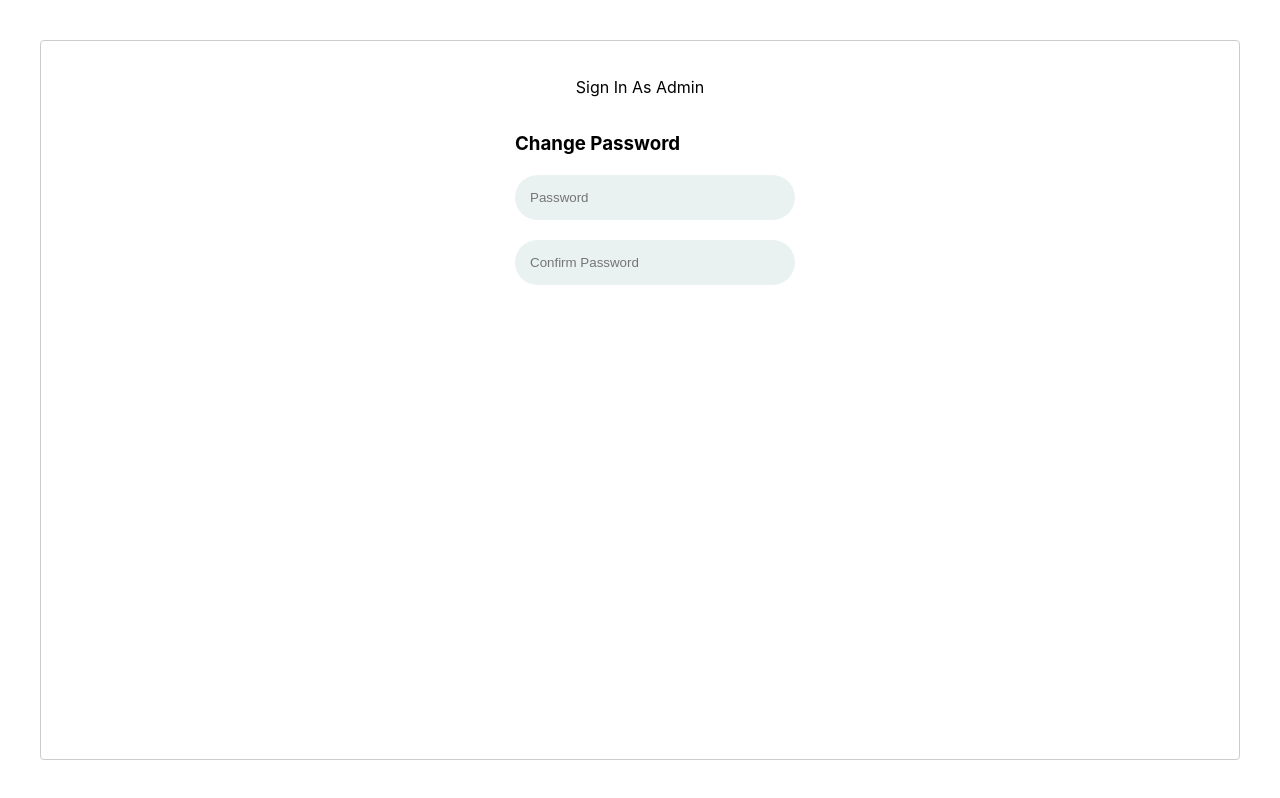
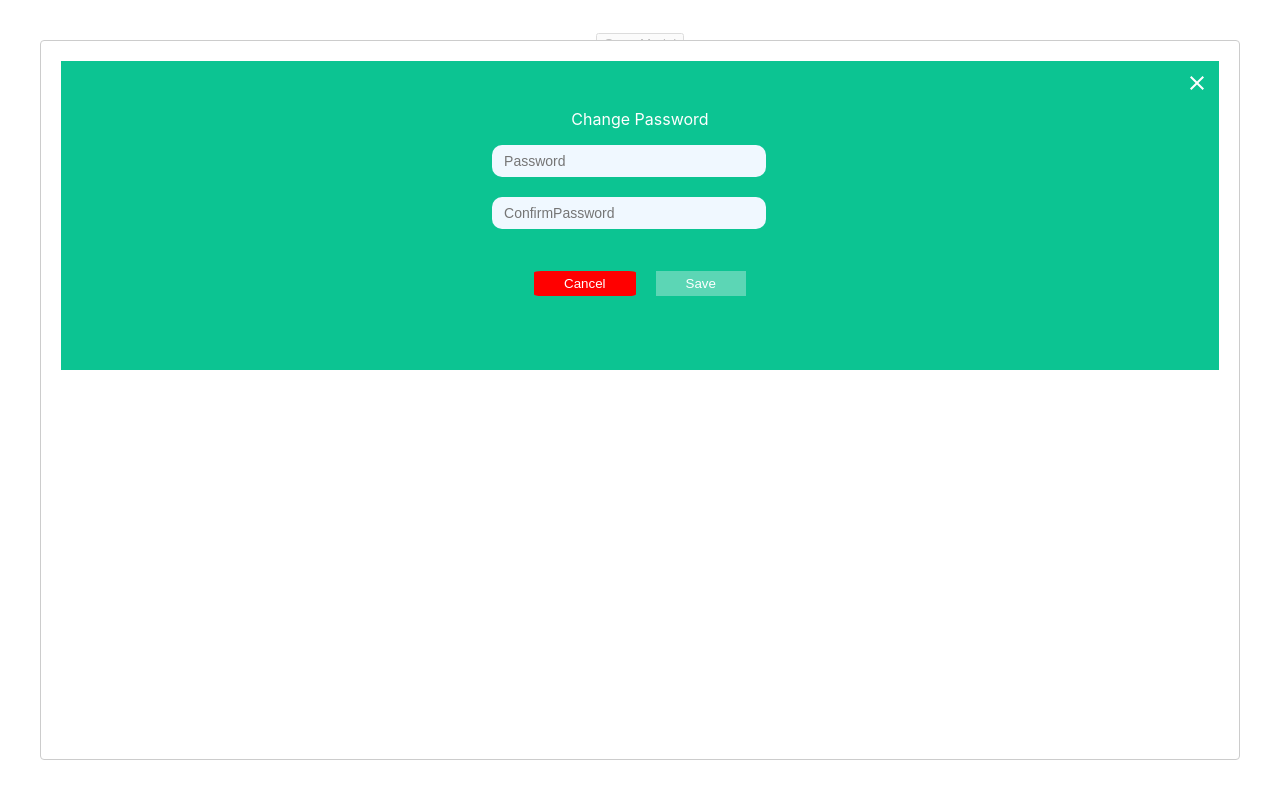
Before and after one commit to FMunir321/emumba, a React (Create React App) app: page / in a window 1280 px wide. Both pictures are taken after a click on the button "Open Model". Built offline with nearby package versions, Linux system fonts and the light colour scheme.

Commit message:
add module and set more

```diff
--- a/package.json
+++ b/package.json
@@ -13,6 +13,7 @@
     "@testing-library/user-event": "^13.5.0",
     "react": "^18.2.0",
     "react-dom": "^18.2.0",
+    "react-hook-form": "^7.45.2",
     "react-modal": "^3.16.1",
     "react-scripts": "5.0.1",
     "styled-components": "^5.3.11",
--- a/src/App.js
+++ b/src/App.js
@@ -10,6 +10,8 @@ import {
 import Dashboard from './component/User/Dashboard';
 import SigninUser from './component/User/SigninUser';
 import Login from './component/Admin/Login';
+import ReactModal from 'react-modal';
+import RecordsModal from './component/User/RecordsModal';
 
 function App() {
   return (
--- a/src/component/Admin/Login.js
+++ b/src/component/Admin/Login.js
@@ -1,64 +1,20 @@
+//import './../User/User.css;
 import React, { useState } from 'react';
 import { useNavigate, Link } from 'react-router-dom';
 
-import FacebookIcon from '@mui/icons-material/Facebook';
-import TwitterIcon from '@mui/icons-material/Twitter';
-import GoogleIcon from '@mui/icons-material/Google';
-import LinkedInIcon from '@mui/icons-material/LinkedIn';
 
 export default function Login() {
-    const navigate = useNavigate();
 
-    const [signInUser, setsignInUser] = useState({
-        Username: '',
-        Pincode: ''
-    });
-    const [Pincode, setPincode] = useState();
-    const [pincodeErr, setPincodeErr] = useState(true);
-
-    function loginHandle() {
-        console.log('login');
-        navigate('user/dashboard', { state: { signInUser } });
-    }
-
-    function handleInput(e) {
-        const name = e.target.name;
-        const value = e.target.value;
-        setsignInUser({ ...signInUser, [name]: value });
-        if (signInUser.Pincode.length > 3) {
-
-            alert('pincode must be 4 digit')
-        }
-        console.log(signInUser.Pincode);
-    }
     return (
-        <div className='App marginSinginUserPage'>
-            <b className='color1'>Sign In As Admin</b>
-
-            <form action='' onSubmit={loginHandle}>
-
-                <div className='inputBox'>
-                    <div style={{ flex: 1, justifyContent: 'space-between', flexDirection: 'row' }}>
-                        <FacebookIcon style={{ margin: '10px' }} />
-                        <input type='text' onChange={handleInput} placeholder="Username" name='Username' id='username' />
-                    </div>
-                </div>
-
-                <div className='inputBox'>
-                    <input type='number' placeholder="Pincode" onChange={handleInput} name='Pincode' id='Pincode'></input>
-                </div>
-                <button className='loginButton' type='submit'>LOGIN</button>
-
-            </form>
-            <div className='marginset'>Or Sign in using social platforms</div>
-            <div>
-                <div className='roundCircle'><FacebookIcon style={{ margin: '10px' }} /></div>
-                <div className='roundCircle'><TwitterIcon style={{ margin: '10px' }} /></div>
-                <div className='roundCircle'> <GoogleIcon style={{ margin: '10px' }} /></div>
-                <div className='roundCircle'><LinkedInIcon style={{ margin: '10px' }} /></div>
-            </div>
-
-            <p>Or Are you an admin? <Link to='/' className='linkstyle'>SignIn as user instead?</Link></p>
+        <div>
+            <p className='pTag'>Sign In as Admin</p>
+        <form>
+            <input type='text' id='username' name='username' placeholder='Username'></input>
+            <input type='number' id='pincode ' name='pincode' placeholder='Pincode'></input>
+            <button className='loginButton'>Login</button>
+        </form>
+        <p className=''>Or Sign in using social platforms</p>
+        <p className='para'>Or Are you an admin? <Link to='/' className='Linkstyle'>SignIn as user instead?</Link></p>
 
         </div>
     )
--- /dev/null
+++ b/src/component/Modal.css
@@ -0,0 +1,139 @@
+.modalBackground {
+    width: 320px;
+    height: 100vh;
+    background-color: #5cd6b5;
+    position: fixed;
+    display: flex;
+    justify-content: center;
+    align-items: center;
+  }
+
+  .modalContainer {
+    width: 300px;
+    height: 500px;
+    border-radius: 12px;
+    background-color: #5cd6b5;
+    box-shadow: rgba(0, 0, 0, 0.35) 0px 5px 15px;
+    display: flex;
+    flex-direction: column;
+    padding: 25px;
+  }
+
+  .modalContainer .title {
+    display: inline-block;
+    text-align: center;
+    margin-top: 10px;
+    color: white;
+  }
+
+  .titleCloseBtn {
+    display: flex;
+    justify-content: flex-end;
+  }
+
+  .titleCloseBtn button {
+    background-color: transparent;
+    border: none;
+    font-size: 25px;
+    cursor: pointer;
+  }
+
+  .modalContainer .body {
+    flex: 50%;
+    display: flex;
+    justify-content: center;
+    align-items: center;
+    font-size: 1.7rem;
+    text-align: center;
+  }
+
+  .modalContainer .footer {
+    flex: 20%;
+    display: flex;
+    justify-content: center;
+    align-items: center;
+  }
+
+  .modalContainer .footer button {
+    width: 150px;
+    height: 45px;
+    margin: 10px;
+    border: none;
+    background-color: cornflowerblue;
+    color: white;
+    border-radius: 8px;
+    font-size: 20px;
+    cursor: pointer;
+  }
+
+  #cancelBtn {
+    background-color: crimson;
+  }
+
+
+
+
+
+
+
+
+
+
+
+
+
+
+
+
+
+
+
+
+.ptag {
+    justify-content: center;
+    display: flex;
+}
+
+.inputBoxM {
+    margin: 20px 45px;
+    position: relative;
+    width: 250px;
+}
+
+.inputBoxM input {
+    width: 100%;
+    padding: 15px;
+    border-radius: 25px;
+    border: none;
+    background-color: rgb(234, 241, 241);
+    /* border: 2px solid rgba(255,255,255,0.25); */
+    flex: 1 !important;
+    justify-content: 'space-between';
+    flex-direction: 'row';
+}
+
+.modalBGColr {
+    background-color: #0cc492;
+    color: white;
+}
+.iconTopRight {
+    position: absolute;
+    top: 30px;
+    right: 30px;
+}
+
+.Cancelbutton {
+    margin-right: 20px;
+    background-color: red;
+    color: white;
+    border: none;
+    padding: 5px 30px;
+    border-radius: 7%;
+}
+
+.savebutton {
+    background-color: #5cd6b5;
+    color: white;
+    border: none;
+    padding: 5px 30px;
+}
--- a/src/component/Modal.js
+++ b/src/component/Modal.js
@@ -1,6 +1,34 @@
+import React, { useState } from 'react';
 import ReactModal from 'react-modal';
+import './Modal.css';
+import './User/User.css';
+import { useForm } from "react-hook-form";
+import { useNavigate, Link } from 'react-router-dom';
+import CloseIcon from '@mui/icons-material/Close';
 
 const MyModal = ({ closeModal }) => {
+
+    const navigate = useNavigate();
+    const {
+        register,
+        handleSubmit,
+        formState: { errors },
+    } = useForm();
+
+    const [Iserror, setIserror] = useState(false);
+
+    const onSubmit = (data) => {
+        if (data.Password != data.ConfirmPassword) {
+            setIserror(true);
+        }
+        else {
+            setIserror(false);
+            closeModal(false);
+        }
+
+    }
+
+
     return (
         <>
             <ReactModal
@@ -8,48 +36,24 @@ const MyModal = ({ closeModal }) => {
                 contentLabel="Example Modal"
                 onRequestClose={() => closeModal(false)}
             >
-                <div className='App'>
-                    <p>Sign In As Admin</p>
-                    <div>
-                        <h3>Change Password</h3>
-                        <div className='inputBox'>
-                            <input type='number' placeholder="Password" name='ConfirmPassword' id='ConfirmPassword'></input>
+                <div className='App modalBGColr' id='root'>
+                    <CloseIcon onClick={closeModal} className='iconTopRight' />
+                    <p>Change Password</p>
+                    <form onSubmit={handleSubmit(onSubmit)}>
+                        <input type='Password' id='Password' {...register('Password')} placeholder='Password'></input>
+                        <input type='Password' id='ConfirmPassword' {...register('ConfirmPassword')} placeholder='ConfirmPassword'></input>
+
+                        {Iserror && <span>This field is required</span>}
+                        <div style={{ margin: '42px' }}>
+                            <button className='Cancelbutton' onClick={()=> {closeModal(false)}}>Cancel</button>
+                            <button className='savebutton' type='submit'>Save</button>
                         </div>
-                        <div className='inputBox'>
-                            <input type='number' placeholder="Confirm Password"  name='ConfirmPassword' id='ConfirmPassword'></input>
-                        </div>
-                    </div>
+                    </form>
+
                 </div>
             </ReactModal>
-            <button onClick={closeModal}>close modal</button>
         </>
     )
 }
 
 export default MyModal;
-
-
-
-
-
-
-
-
-
-
-
-
-
-
-
-
-// import React from 'react'
-
-// export default function Modal( closeModal ) {
-//     return (
-//         <div>Modale123
-//             <button onClick={closeModal}>close Model</button>
-//         </div>
-
-//     )
-// }
--- a/src/component/User/Dashboard.js
+++ b/src/component/User/Dashboard.js
@@ -1,22 +1,32 @@
-import React from 'react';
+
 import { useNavigate, route, useLocation } from 'react-router-dom';
 import './User.css';
+import React, { useState } from 'react';
+import ReactModal from 'react-modal';
+import RecordsModal from './RecordsModal';
 
 export default function Dashboard() {
   const location = useLocation();
-  console.log(location.state);
-  const userData = location.state.signInUser;
+  const userData = location.state;
 
+  const [isOpenModal, setIsOpenModal] = useState(false);
+  const closeModal = () => setIsOpenModal(false);
+
+  function clickHandler(data) {
+    console.log(data)
+  }
 
   return (
-    <div className='Aligement'>
+    <div className=''>
+
       {/* <img src={person} alt="Italian Trulli"></img> */}
-      <p className='para'>Hi! {userData.Username}</p>
+      <p className='para'>Hi! {userData}</p>
       <div>
         <button className='DahboardButton'>PUNCH ATTENDANCE</button>
         <button className='DahboardButton'>APPLY FOR LEAVE</button>
-        <button className='DahboardButton'>WATCH PREVIOUS RECORD</button>
+        <button className='DahboardButton' onClick={() => setIsOpenModal(true)}>WATCH PREVIOUS RECORD</button>
       </div>
+      {isOpenModal && <RecordsModal closeModal={closeModal}/>}
     </div>
   )
 }
--- /dev/null
+++ b/src/component/User/RecordsModal.js
@@ -0,0 +1,70 @@
+import { CenterFocusStrong } from '@mui/icons-material';
+import React, { useState } from 'react';
+import Modal from 'react-modal';
+
+Modal.setAppElement('#root')
+const Data = [
+  { Date: "03/03/2023", Status: "Present" },
+  { Date: "05/03/2023", Status: "Present" },
+  { Date: "06/03/2023", Status: "Absent" },
+  { Date: "07/03/2023", Status: "Present" },
+  { Date: "08/03/2023", Status: "Present" },
+  { Date: "09/03/2023", Status: "Present" },
+  { Date: "10/03/2023", Status: "Absent" },
+  { Date: "11/03/2023", Status: "Present" },
+  { Date: "12/03/2023", Status: "Present" },
+  { Date: "13/03/2023", Status: "Absent" },
+  { Date: "14/03/2023", Status: "Absent" },
+
+];
+const RecordsModal = ({ closeModal }) => {
+
+  return (
+    <div>
+      <Modal
+        isOpen={closeModal}
+        contentLabel="Example Modal"
+        onRequestClose={() => closeModal(false)}
+        style={
+          {
+            overlay: {
+              backgroundColor: 'grey'
+            },
+            content: {
+              backgroundColor: '#30B88F',
+              border: 'none',
+              textAlign: 'Center',
+              color: 'white'
+            }
+          }
+        }
+      >
+        <button className='closeButton' onClick={() => closeModal(false)}>x</button>
+        <h3>Attendance Record</h3>
+        <p className='paramodal'>Saad Mushtaq</p>
+        <input className='searchbarInput' type="search" placeholder="Search by Date" />
+        <div className='App'>
+        <table >
+          <tr>
+            <th>Date</th>
+            <th>Status</th>
+          </tr>
+          {Data.map((val, key) => {
+            return (
+              <tr key={key}>
+                <td>{val.Date}</td>
+                <td>{val.Status}</td>
+              </tr>
+            )
+          })}
+        </table>
+        </div>
+
+      </Modal>
+    </div >
+
+  )
+}
+
+
+export default RecordsModal;
--- a/src/component/User/SigninUser.js
+++ b/src/component/User/SigninUser.js
@@ -1,72 +1,33 @@
 import './User.css'
 import React, { useState } from 'react';
 import { useNavigate, Link } from 'react-router-dom';
-import Modal from '../Modal'
-import FacebookIcon from '@mui/icons-material/Facebook';
-import TwitterIcon from '@mui/icons-material/Twitter';
-import GoogleIcon from '@mui/icons-material/Google';
-import LinkedInIcon from '@mui/icons-material/LinkedIn';
+import MyModal from '../Modal';
 
 export default function SigninUser() {
     const navigate = useNavigate();
+
     const [isOpen, setIsOpen] = useState(false);
     const closeModal = () => setIsOpen(false);
 
-    const [signInUser, setsignInUser] = useState({
-        Username: '',
-        Pincode: ''
-    });
-    const [Pincode, setPincode] = useState();
-    const [pincodeErr, setPincodeErr] = useState(true);
+    const navigateToDashboard = () => {
+        navigate('user/dashboard', { state: 'signInUser' });
+    };
 
-    function loginHandle() {
-        console.log('login');
-        navigate('user/dashboard', { state: { signInUser } });
-    }
-
-    function handleInput(e) {
-        const name = e.target.name;
-        const value = e.target.value;
-        setsignInUser({ ...signInUser, [name]: value });
-        if (signInUser.Pincode.length > 3) {
-
-            alert('pincode must be 4 digit')
-        }
-        console.log(signInUser.Pincode);
-    }
     return (
-        <div className='App marginSinginUserPage'>
+        <div>
+            {isOpen && <MyModal closeModal={closeModal} />}
 
             <button onClick={() => setIsOpen(true)}>Open Model</button>
-            {isOpen && <Modal closeModal={closeModal} />}
-
-            <b className='color1'>Sign In as User</b>
-
-            <form action='' onSubmit={loginHandle}>
-
-                <div className='inputBox'>
-                    <div style={{ flex: 1, justifyContent: 'space-between', flexDirection: 'row' }}>
-                        <FacebookIcon style={{ margin: '10px' }} />
-                        <input type='text' onChange={handleInput} placeholder="Username" name='Username' id='username' />
-                    </div>
-                </div>
-
-                <div className='inputBox'>
-                    <input type='number' placeholder="Pincode" onChange={handleInput} name='Pincode' id='Pincode'></input>
-                </div>
-                <button className='loginButton' type='submit'>LOGIN</button>
-
+            <p className='pTag'>Sign In as User</p>
+            <form>
+                <input type='text' id='username' name='username' placeholder='Username'></input>
+                <input type='number' id='pincode ' name='pincode' placeholder='Pincode'></input>
+                <button className='loginButton' onClick={navigateToDashboard}>Login</button>
             </form>
-            <div className='marginset'>Or Sign in using social platforms</div>
-            <div>
-                <div className='roundCircle'><FacebookIcon style={{ margin: '10px' }} /></div>
-                <div className='roundCircle'><TwitterIcon style={{ margin: '10px' }} /></div>
-                <div className='roundCircle'> <GoogleIcon style={{ margin: '10px' }} /></div>
-                <div className='roundCircle'><LinkedInIcon style={{ margin: '10px' }} /></div>
-            </div>
-
-            <p>Or Are you an admin? <Link to='login' className='linkstyle'>SignIn as admin instead?</Link></p>
+            <p className=''>Or Sign in using social platforms</p>
+            <p className='para'>Or Are you an admin? <Link to='login' className='Linkstyle'>SignIn as admin instead?</Link></p>
 
         </div>
+
     )
 }
--- a/src/component/User/User.css
+++ b/src/component/User/User.css
@@ -1,36 +1,36 @@
-.marginSinginUserPage {
-    margin-top: 40px;
+#root {
+    display: flex;
+    justify-content: center;
+    max-width: 1280px;
+    margin: 0 auto;
+    padding: 2rem;
+    text-align: center;
+
 }
 
-.color1 {
+.pTag {
     color: #30B88F;
     font-size: 25px;
 }
 
-.inputBox {
-    position: relative;
+form input {
+    display: block;
     width: 250px;
-    margin-top: 20px;
-
-}
-
-.inputBox input {
-    width: 100%;
-    padding: 15px;
-    border-radius: 25px;
+    padding: 6px 12px;
+    font-size: 14px;
+    line-height: 1.43;
+    color: black;
+    background-color: aliceblue;
     border: none;
-    background-color: rgb(234, 241, 241);
-    /* border: 2px solid rgba(255,255,255,0.25); */
-    flex: 1 !important;
-    justify-content: 'space-between';
-    flex-direction: 'row';
+    border-radius: 10px;
+    margin-bottom: 20px;
 }
 
 .loginButton {
     margin: 20px 65px !important;
     border: none;
     color: white;
-    padding: 15px 38px;
+    padding: 10px 40px;
     background-color: #30B88F;
     text-align: center;
     text-decoration: none;
@@ -41,29 +41,13 @@
 
 }
 
-.marginset {
-    margin-bottom: 20px;
-}
-
-.roundCircle {
-    height: 45px !important;
-    width: 45px !important;
-    border-radius: 50%;
-    border: 1px solid black;
-
-    display: table-cell;
-}
-
-.onrow {
-    background-color: red;
-    display: table-cell;
-}
-.linkstyle {
+.Linkstyle {
     text-decoration: none;
     color: #30B88F;
 }
 
-/* User login DashBoard Page */
+
+/* Dashboard page css */
 
 .Aligement {
     display: flex;
@@ -72,6 +56,7 @@
     flex-direction: column;
 }
 
+
 .para {
     color: #30B88F;
     font-size: 30px;
@@ -79,10 +64,9 @@
 }
 
 .DahboardButton {
-
     border: none;
     color: white;
-    padding: 30px 15px;
+    padding: 25px 10px;
     background-color: #30B88F;
     text-align: center;
     text-decoration: none;
@@ -91,3 +75,39 @@
     cursor: pointer;
     border-radius: 5%;
 }
+
+/* Records Modal page Css */
+
+.closeButton {
+    margin-left: 392px;
+    background: #30B88F;
+    border: none;
+    color: white;
+}
+
+.paramodal {
+    margin-top: -15px;
+    margin-bottom: 40px;
+}
+
+.searchbarInput {
+    width: 250px;
+    padding: 6px 12px;
+    font-size: 14px;
+    line-height: 1.43;
+    color: black;
+    background-color: aliceblue;
+    border: none;
+    border-radius: 10px;
+    margin-bottom: 15px;
+}
+
+table {
+    border-collapse: collapse;
+    width: 800px;
+}
+
+th {
+    background-color: #2acfba;
+
+}
```
Also changed, not shown: 1 other file (tests, documents, lock files or other folders).
